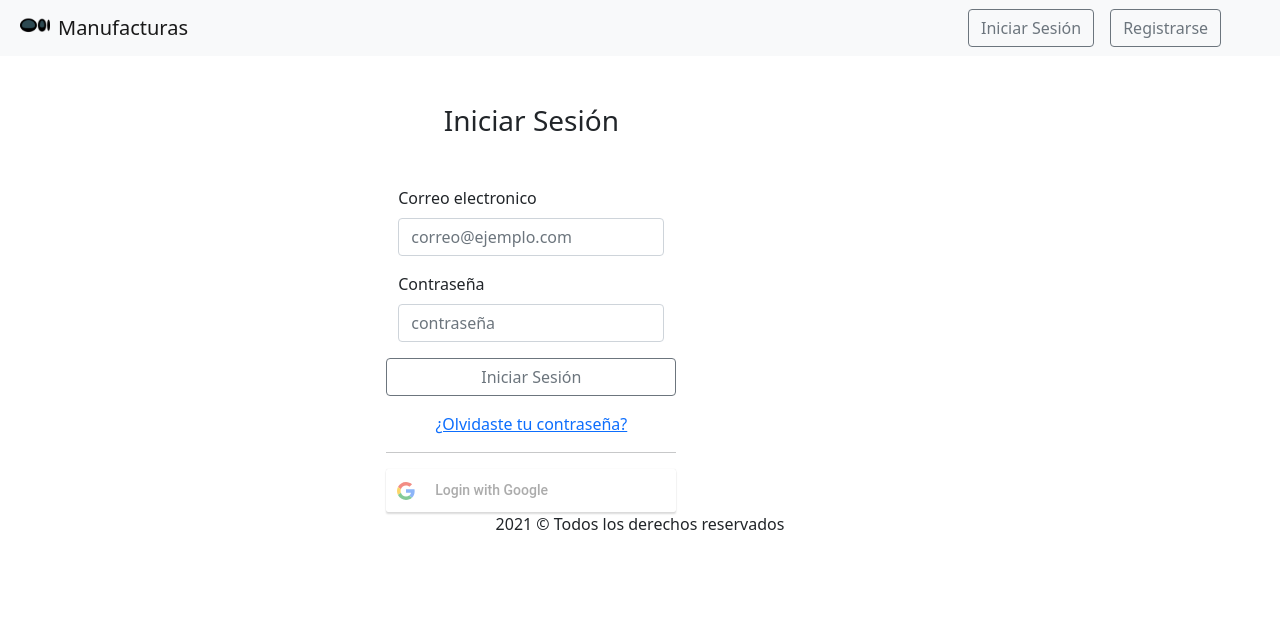
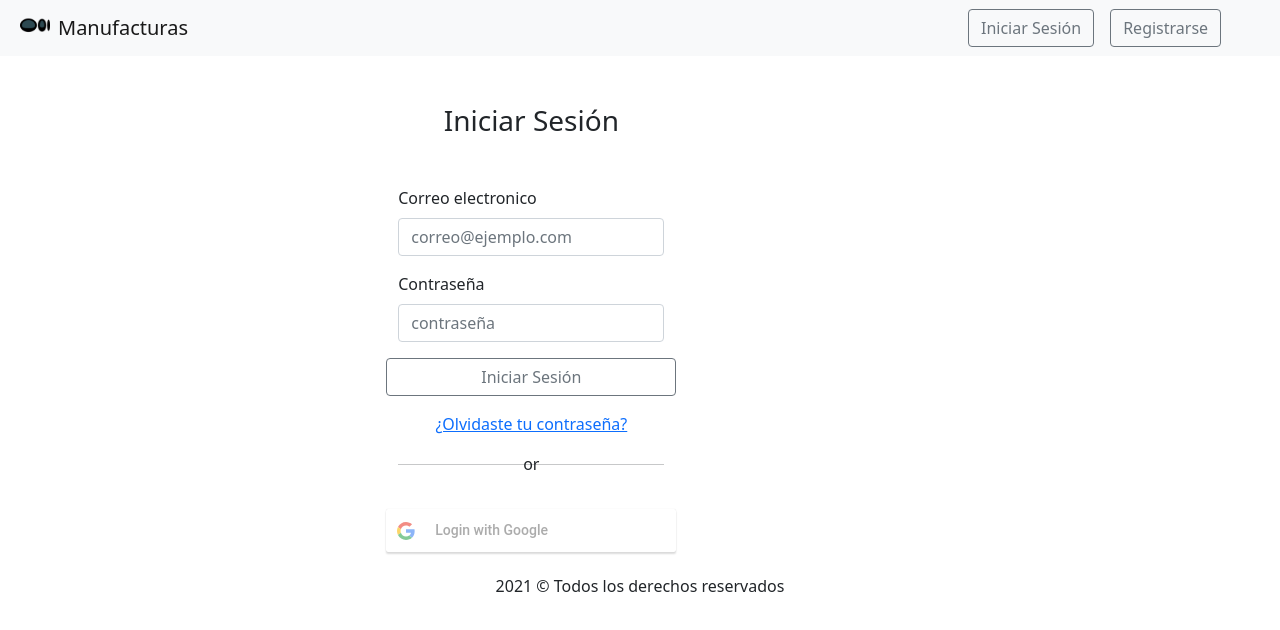
Before and after one commit to UdeA-Proyectos-Ciclo-3-4/frontend, a React (Create React App) app: page / in a window 1280 px wide. Shown: the top 630 px of the page. Built offline with nearby package versions, Linux system fonts and the light colour scheme.

Commit message:
se moifica login

```diff
--- a/src/components/Login.js
+++ b/src/components/Login.js
@@ -68,8 +68,12 @@ const Login = () => {
                             ¿Olvidaste tu contraseña?
                         </p>
                     </Link>
-                    <hr />
+                    <div className="separador">
+                        <p className="texto"><span>or</span></p>
+                        <hr />
+                    </div>
                     <GoogleLogin
+                        className="btn-google"
                         clientId={ idClientGoogle }
                         buttonText="Login with Google"
                         onSuccess={ handleSuccessGoogle }
--- a/src/index.css
+++ b/src/index.css
@@ -51,3 +51,17 @@ td.icons {
   margin: 0 0.5rem;
 
 }
+
+.btn-google{
+  margin: 1.4rem 0;
+}
+
+.separador{
+  text-align: center;
+  position:relative;
+}
+
+hr{
+  top: -1.7rem;
+  position: relative
+}
```
